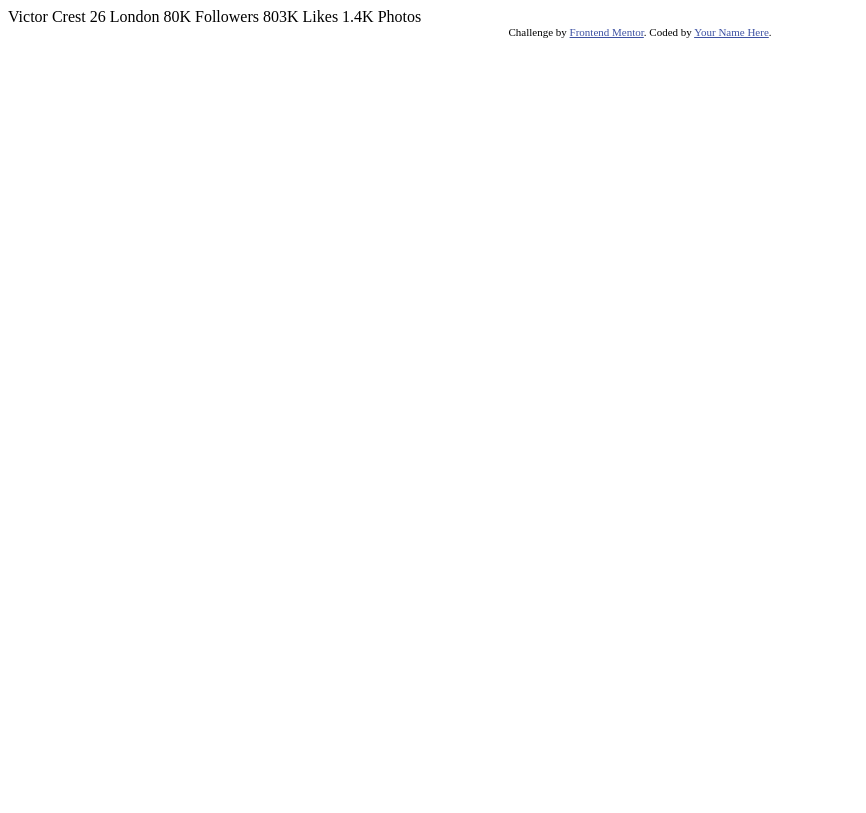
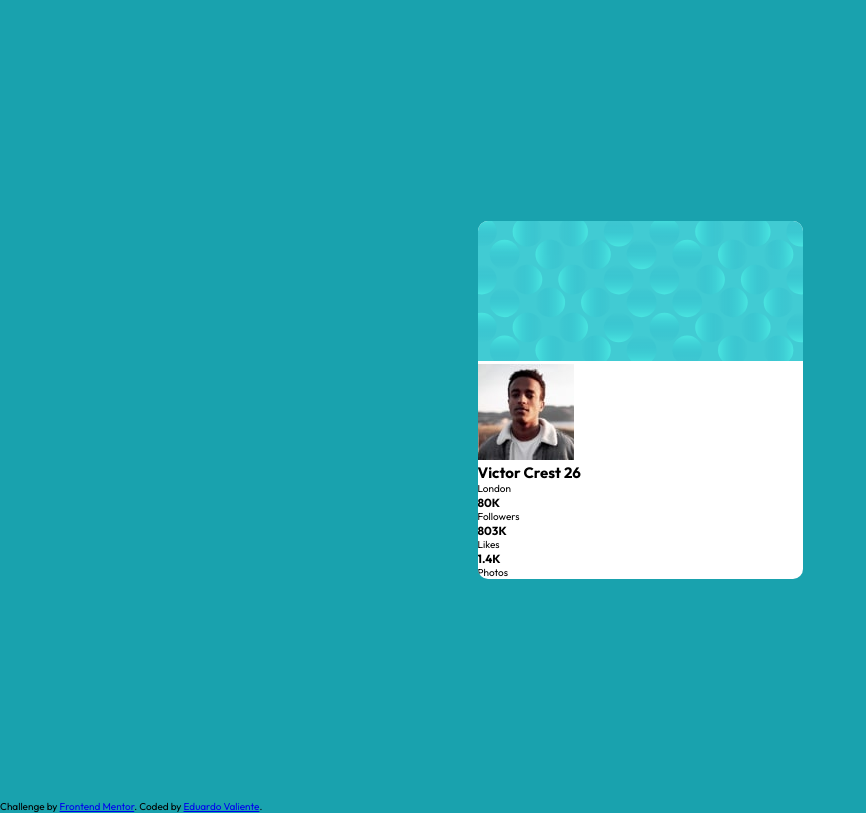
Before and after one commit to eduardovaliente/desafio-fem-card, a plain HTML site: page index.html in a window 1280 px wide. Shown: the whole page, without its empty margins (0-866 px from the left). Drawn offline with Linux system fonts and the light colour scheme.

Commit message:
card armada hasta border radius

```diff
--- a/css/main.scss
+++ b/css/main.scss
@@ -0,0 +1,23 @@
+/* reset */
+@import "./partials/reset";
+@import "./partials/vars";
+
+body{
+    font-family: 'Outfit', sans-serif;
+    background-color: $darkcyan;
+}
+
+.contenedor{
+    display: flex;
+    justify-content: center;
+    align-items: center;
+    height: 100vh;
+}
+
+.card {
+    background-color: white;
+    width: 325px;
+    overflow: hidden;
+    border-radius: 10px;
+
+}
--- /dev/null
+++ b/css/partials/_reset.scss
@@ -0,0 +1,13 @@
+*{
+    padding: 0;
+    margin: 0;
+    box-sizing: border-box;
+}
+
+html {
+    box-sizing: border-box;
+    font-size: 62.5%;
+  }
+  *, *:before, *:after {
+    box-sizing: inherit;
+  }
--- /dev/null
+++ b/css/partials/_vars.scss
@@ -0,0 +1,4 @@
+$darkcyan: hsl(185, 75%, 39%);
+$verydark: hsl(229, 23%, 23%);
+$darkgrayishblue: hsl(227, 10%, 46%);
+$darkgray: hsl(0, 0%, 59%);
--- a/index.html
+++ b/index.html
@@ -8,28 +8,47 @@
 
   <title>Frontend Mentor | Profile card component</title>
 
-  <!-- Feel free to remove these styles or customise in your own stylesheet 👍 -->
-  <style>
+  <!-- <style>
     .attribution { font-size: 11px; text-align: center; }
     .attribution a { color: hsl(228, 45%, 44%); }
-  </style>
+  </style> -->
+  <link rel="preconnect" href="https://fonts.googleapis.com">
+  <link rel="preconnect" href="https://fonts.gstatic.com" crossorigin>
+  <link href="https://fonts.googleapis.com/css2?family=Outfit:wght@400;700&display=swap" rel="stylesheet">
+  <link rel="stylesheet" href="./css/main.css">
 </head>
 <body>
-  Victor Crest
-  26
-  London
+  <main class="contenedor">
+    <article class="card">
+      <img src="./images/bg-pattern-card.svg" alt="" class="card__portada">
+      <div class="card__infoPersonal">
+        <img src="./images/image-victor.jpg" alt="" class="card__infoPersonal-img">
+        <h1 class="card__infoPersonal-nombre">
+          Victor Crest
+          <span>26</span>
+        </h1>
+        <p class="card__infoPersonal-pais">London</p>
+      </div>
+      <div class="card__infoSocial">
+        <div class="card__infoSocial-social">
+          <h3>80K</h3>
+          <p>Followers</p>
+        </div>
+        <div class="card__infoSocial-social">
+          <h3>803K</h3>
+          <p>Likes</p>
+        </div>
+        <div class="card__infoSocial-social">
+          <h3>1.4K</h3>
+          <p>Photos</p>
+        </div>
+      </div>
+    </article>
+  </main>
 
-  80K
-  Followers
-
-  803K
-  Likes
-
-  1.4K
-  Photos
   <div class="attribution">
     Challenge by <a href="https://www.frontendmentor.io?ref=challenge" target="_blank">Frontend Mentor</a>.
-    Coded by <a href="#">Your Name Here</a>.
+    Coded by <a href="#">Eduardo Valiente</a>.
   </div>
 </body>
 </html>
```
Also changed, not shown: css/main.css, css/partials/vars.scss (deleted), 2 other files.
